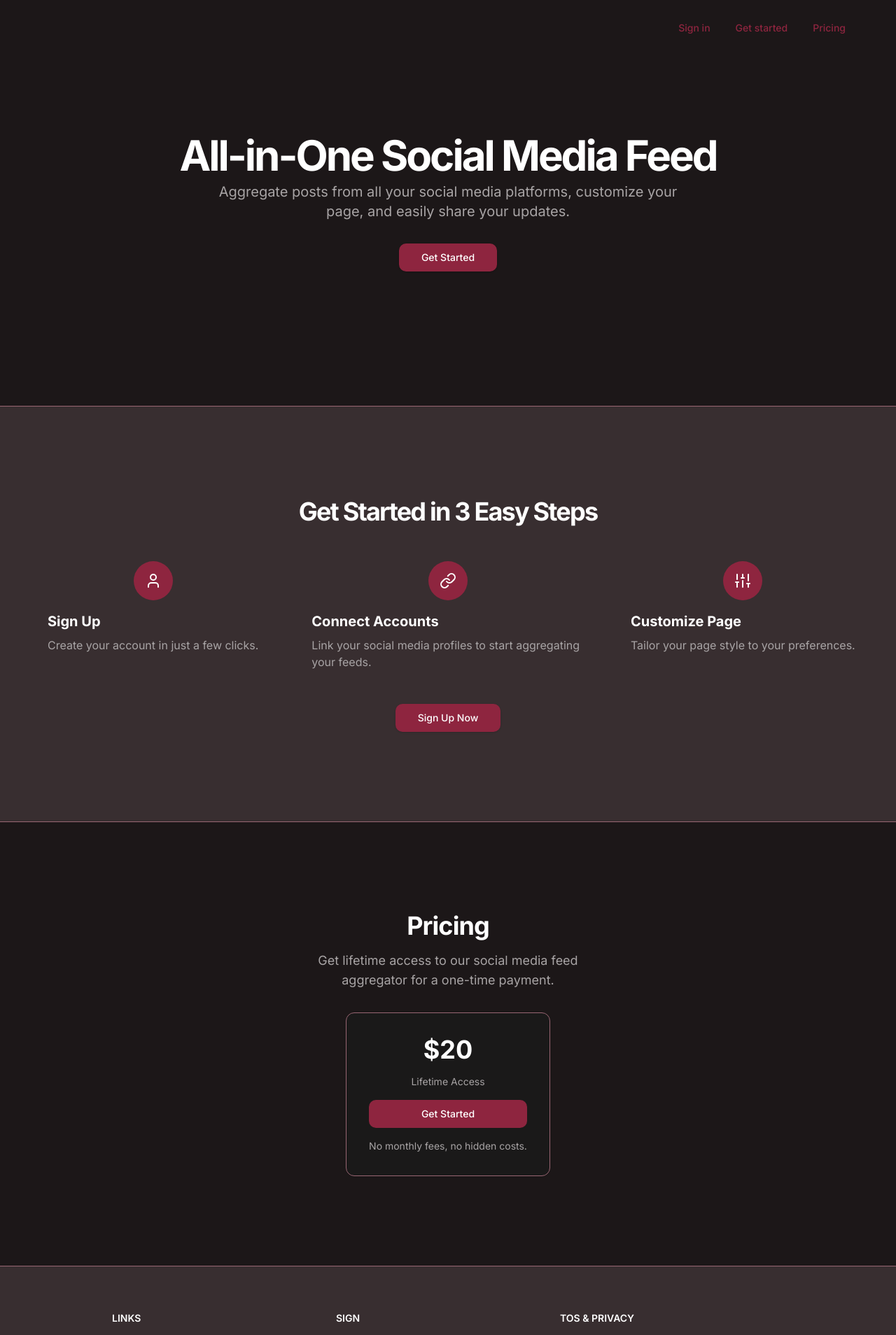
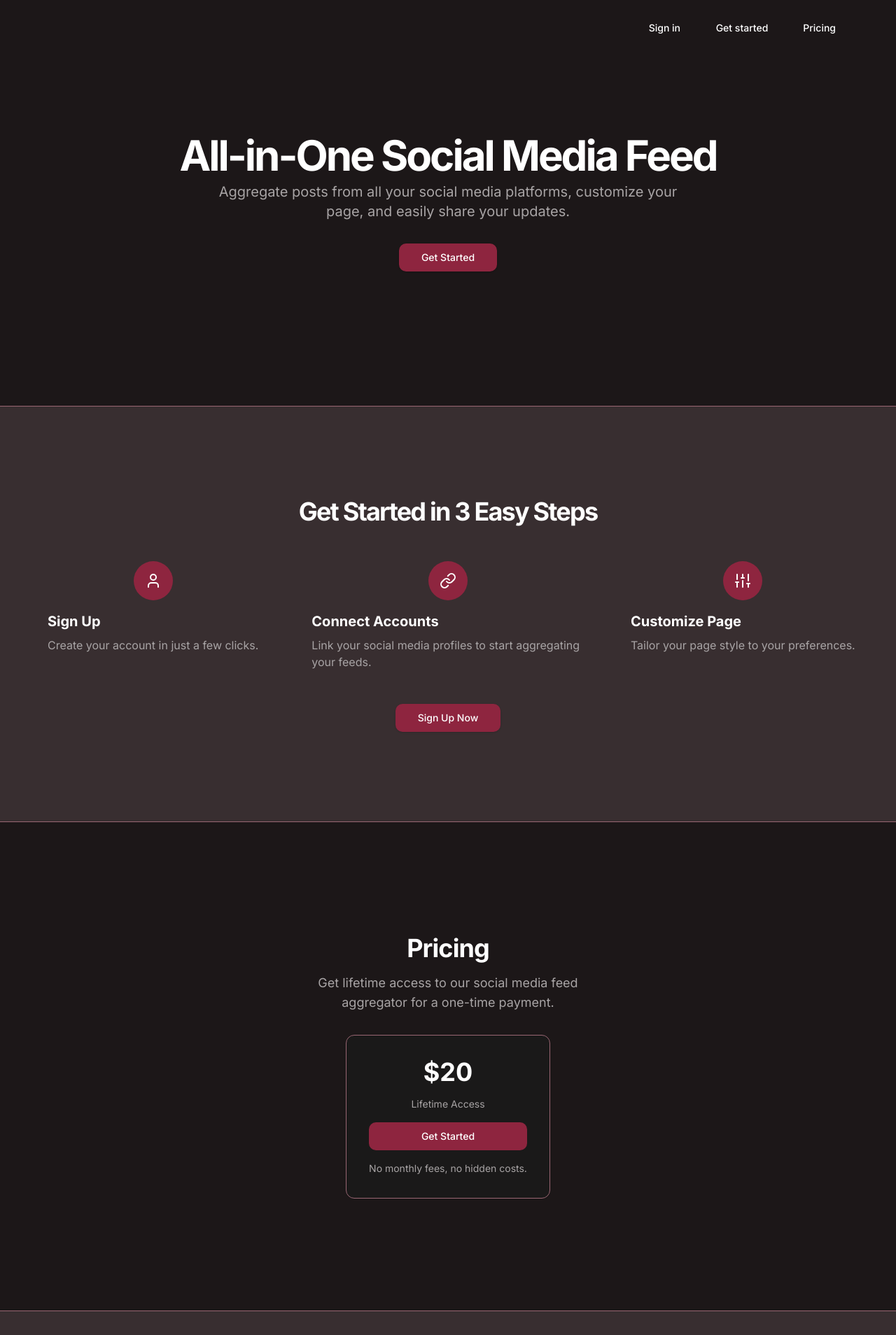
Before and after one commit to pimentellima/feeds-page-app, a Next.js app: page / in a window 1280 px wide. Shown: the top 1908 px of the page at 70% size. Built offline with nearby package versions, Linux system fonts and the light colour scheme.

Commit message:
fix: padding footer mobile

```diff
--- a/src/app/page.tsx
+++ b/src/app/page.tsx
@@ -5,14 +5,14 @@ import Link from 'next/link'
 export default function Home() {
     return (
         <div className="bg-background">
-            <div className="hidden absolute top-5 right-14 sm:flex items-center gap-1">
-                <Button asChild variant={'link'}>
+            <div className="hidden absolute top-5 right-14 sm:grid grid-cols-3 items-center gap-1">
+                <Button asChild variant={'ghost'}>
                     <Link href={'/sign-in'}>Sign in</Link>
                 </Button>
-                <Button asChild variant={'link'}>
+                <Button asChild variant={'ghost'}>
                     <Link href={'#get-started'}>Get started</Link>
                 </Button>
-                <Button asChild variant={'link'}>
+                <Button asChild variant={'ghost'}>
                     <Link href={'#pricing'}>Pricing</Link>
                 </Button>
             </div>
@@ -121,7 +121,10 @@ function GetStartedSection() {
 function PricingSection() {
     return (
         <div className="border-t">
-            <section id='pricing' className="bg-background py-24 md:py-28 lg:py-32">
+            <section
+                id="pricing"
+                className="bg-background py-32 md:py-36 lg:py-40"
+            >
                 <div className="container grid items-center gap-8 px-4 md:px-6">
                     <div className="mx-auto max-w-md text-center">
                         <h2 className="text-3xl font-bold tracking-tight md:text-4xl">
@@ -154,7 +157,7 @@ function PricingSection() {
 
 function Footer() {
     return (
-        <footer className="border-t grid grid-cols-3 px-40 py-16 text-sm bg-secondary text-secondary-foreground">
+        <footer className="border-t grid grid-cols-3 px-12 sm:px-40 py-16 text-sm bg-secondary text-secondary-foreground">
             <div className="flex flex-col gap-1 w-max">
                 <h3 className="font-semibold uppercase mb-2">Links</h3>
                 <Link className="hover:underline underline-offset-4" href="/">
```
